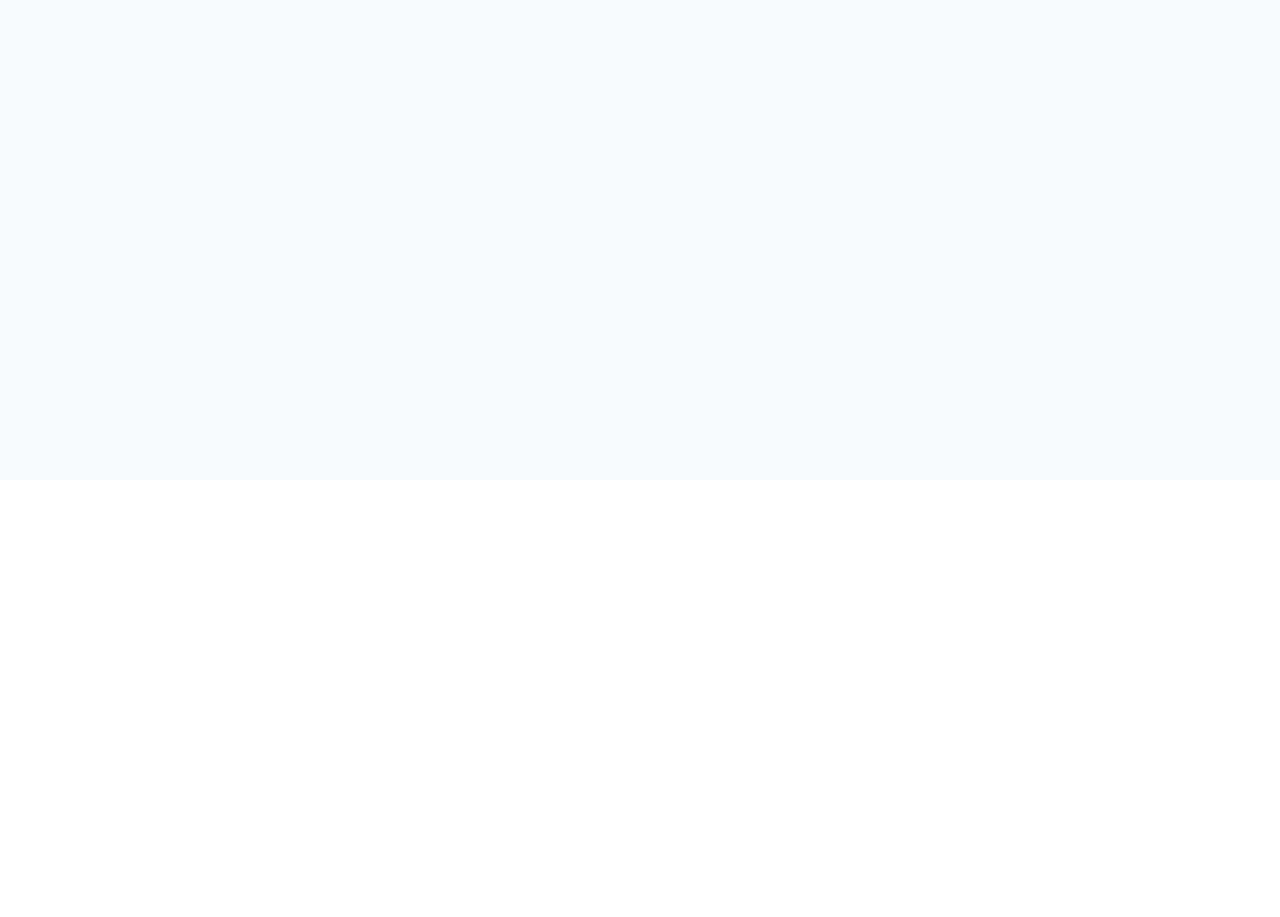
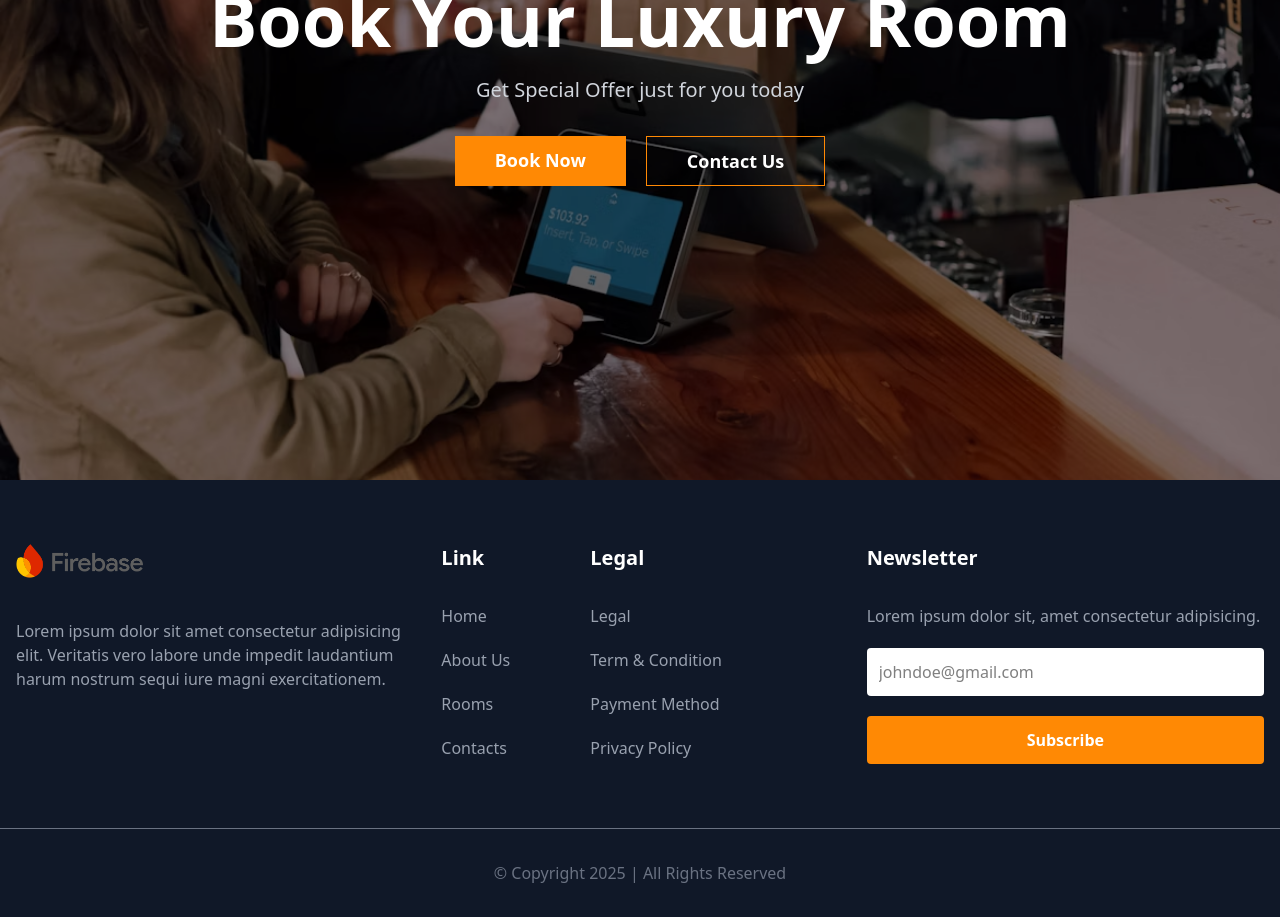
Before and after one commit to zDan1l/booking-hotel-fulll, a Next.js app: page / in a window 1280 px wide. Shown: the part 320-1237 px from the top of the page. Before the commit the page ends 800 px from the top, so only its background shows below. Built offline with nearby package versions, Linux system fonts and the light colour scheme.

Commit message:
membuat komponen hero dan footer

```diff
--- a/app/layout.tsx
+++ b/app/layout.tsx
@@ -1,6 +1,7 @@
 import type { Metadata } from "next";
 import { Geist, Geist_Mono } from "next/font/google";
 import Navbar from "@/components/navbar/navbar";
+import Footer from "@/components/footer";
 import "./globals.css";
 
 const geistSans = Geist({
@@ -31,7 +32,7 @@ export default function RootLayout({
         <Navbar/>
         <main className="bg-gray-50 min-h-screen">
         {children}
-
+        <Footer />
         </main>
       </body>
     </html>
--- a/app/page.tsx
+++ b/app/page.tsx
@@ -1,9 +1,10 @@
-import Image from "next/image";
+import Hero from "@/components/hero";
+
 
 export default function Home() {
   return (
     <div className="">
-      <h1>Home Page</h1>
+      <Hero />
     </div>
   );
 }
--- /dev/null
+++ b/components/footer.tsx
@@ -0,0 +1,73 @@
+import Link from "next/link";
+import Image from "next/image";
+
+
+const Footer = () => {
+    return (
+        <footer className="bg-gray-900">
+            <div className="max-w-screen-xl mx-auto px-4 w-full py-10 md:py-16">
+                <div className="grid md:grid-cols-3 gap-7 ">
+                    <div className="">
+                        <Link href="/" className="mb-10 block">
+                            <Image src="/logo.png" width={128} height={49} alt="logo" priority />
+                        </Link>
+                        <p className="text-gray-400">
+                            Lorem ipsum dolor sit amet consectetur adipisicing elit. Veritatis vero labore unde impedit laudantium harum nostrum sequi iure magni exercitationem.
+                        </p>
+                    </div>
+                    <div className="flex gap-20">
+                        <div className="flex-1 md:flex-none">
+                            <h4 className="mb-8 text-xl font-semibold text-white">Link</h4>
+                            <ul className="list-item space-y-5 text-gray-400">
+                                <li>
+                                    <Link href="/">Home</Link>
+                                </li>
+                                <li>
+                                    <Link href="/about">About Us</Link>
+                                </li>
+                                <li>
+                                    <Link href="/room">Rooms</Link>
+                                </li>
+                                <li>
+                                    <Link href="/contact">Contacts</Link>
+                                </li>
+                            </ul>
+                        </div>
+                        <div className="flex-1 md:flex-none">
+                            <h4 className="mb-8 text-xl font-semibold text-white">Legal</h4>
+                            <ul className="list-item space-y-5 text-gray-400">
+                                <li>
+                                    <Link href="#">Legal</Link>
+                                </li>
+                                <li>
+                                    <Link href="#">Term & Condition</Link>
+                                </li>
+                                <li>
+                                    <Link href="/payment">Payment Method</Link>
+                                </li>
+                                <li>
+                                    <Link href="/contact">Privacy Policy</Link>
+                                </li>
+                            </ul>
+                        </div>
+                    </div>
+                    <div className="">
+                        <h4 className="mb-8 text-xl font-semibold text-white">Newsletter</h4>
+                        <p className="text-gray-400">Lorem ipsum dolor sit, amet consectetur adipisicing.</p>
+                        <form action="" className="mt-5">
+                            <div className="mb-5">
+                                <input type="text" name="email" id="" className="w-full p-3 rounded-sm bg-white" placeholder="johndoe@gmail.com" />
+                            </div>
+                            <button className="bg-orange-400 p-3 font-bold text-white w-full text-center rounded-sm hover:bg-orange-500">Subscribe</button>
+                        </form>
+                    </div>
+                </div>
+            </div>
+            <div className="max-w-screen-xl mx-auto px-4 border-t botder-gray-500 py-8 text-center text-base text-gray-500">
+                &copy; Copyright 2025 | All Rights Reserved
+            </div>
+        </footer>
+    )
+}
+
+export default Footer ;
--- /dev/null
+++ b/components/hero.tsx
@@ -0,0 +1,23 @@
+import Image from "next/image";
+import Link from "next/link";
+
+const Hero = () => {
+    return (
+        <div className="relative h-screen text-white overflow-hidden">
+            <div className="absolute inset-0">
+               <Image src="/hero.avif" alt="hero image" fill className="object-cover object-center w-full h-full" />
+                <div className="absolute inset-0 bg-black opacity-50"></div>
+            </div>
+            <div className="relative flex flex-col justify-center items-center h-full text-center">
+                <h1 className="text-7xl font-extrabold leading-tight mb-3 capitalize">Book Your Luxury room</h1>
+                <p className="text-xl text-gray-300 mb-8">Get Special Offer just for you today</p>
+                <div className="flex gap-5">
+                    <Link href={"/room"} className="bg-orange-400 text-white hover:bg-orange-500 py-2.5 px-6 md:px-10 text-lg font-semibold hover:scale-105 hover:shadow-lg">Book Now</Link>
+                    <Link href={"/contact"} className="bg-transparent border border-orange-400 text-white hover:bg-orange-500 py-2.5 px-6 md:px-10 text-lg font-semibold hover:scale-105 hover:shadow-lg">Contact Us</Link>
+                </div>
+            </div>
+        </div>
+    )
+}
+
+export default Hero ;
--- a/components/navbar/navbar.tsx
+++ b/components/navbar/navbar.tsx
@@ -7,10 +7,10 @@ const Navbar = () => {
     return (
         <div className="fixed top-0 w-full bg-white shadow-sm z-20">
             <div className="max-w-screen-xl mx-auto flex flex-wrap items-center justify-between p-4">
-                <Link href={"/home"}>
+                <Link href={"/"}>
                     <Image src="/logo.png" width={128} height={49} alt="logo" priority />
                 </Link>
-                <Navlink></Navlink>
+                <Navlink />
             </div>
         </div>
     )
```
